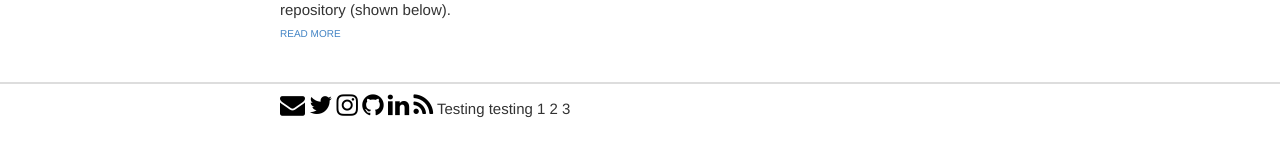
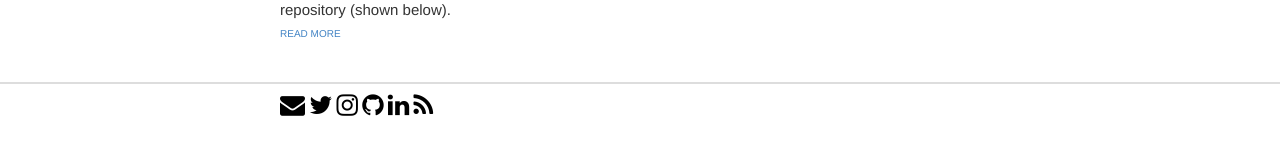
Before and after one commit to DanGahan/DanGahan.github.io, a Jekyll site: the page built from index.html, in a window 1280 px wide. Shown: the part 355-512 px from the top of the page. Built offline with Jekyll 4.4.1, drawn with Linux system fonts in a browser that asks for light colours.

Commit message:
trying to get footer on all pages

```diff
--- a/_layouts/default.html
+++ b/_layouts/default.html
@@ -41,8 +41,13 @@
     <div class="wrapper-footer">
       <div class="container">
         <footer class="footer">
-          {% include svg-icons.html %}
-          Testing testing 1 2 3
+          {% if site.footer-links.email %}<a href="mailto:{{ site.footer-links.email }}"><i class="fa fa-envelope"  style="color:black;font-size:25px;"></i></a>{% endif %}
+          {% if site.footer-links.twitter %}<a href="https://www.twitter.com/{{ site.footer-links.twitter }}"><i class="fa fa-twitter" style="color:black;font-size:25px;"></i></a>{% endif %}
+          {% if site.footer-links.instagram %}<a href="https://instagram.com/{{ site.footer-links.instagram }}"><i class="fa fa-instagram" style="color:black;font-size:25px;"></i></a>{% endif %}
+          {% if site.footer-links.github %}<a href="https://github.com/{{ site.footer-links.github }}"><i class="fa fa-github" style="color:black;font-size:25px;"></i></a>{% endif %}
+          {% if site.footer-links.linkedin %}<a href="https://www.linkedin.com/in/{{ site.footer-links.linkedin }}"><i class="fa fa-linkedin" style="color:black;font-size:25px;"></i></a>{% endif %}
+          {% if site.footer-links.rss %}<a href="{{ site.baseurl }}/feed.xml"><i class="fa fa-rss" style="color:black;font-size:25px;"></i></a>{% endif %}
+
         </footer>
       </div>
     </div>
```
